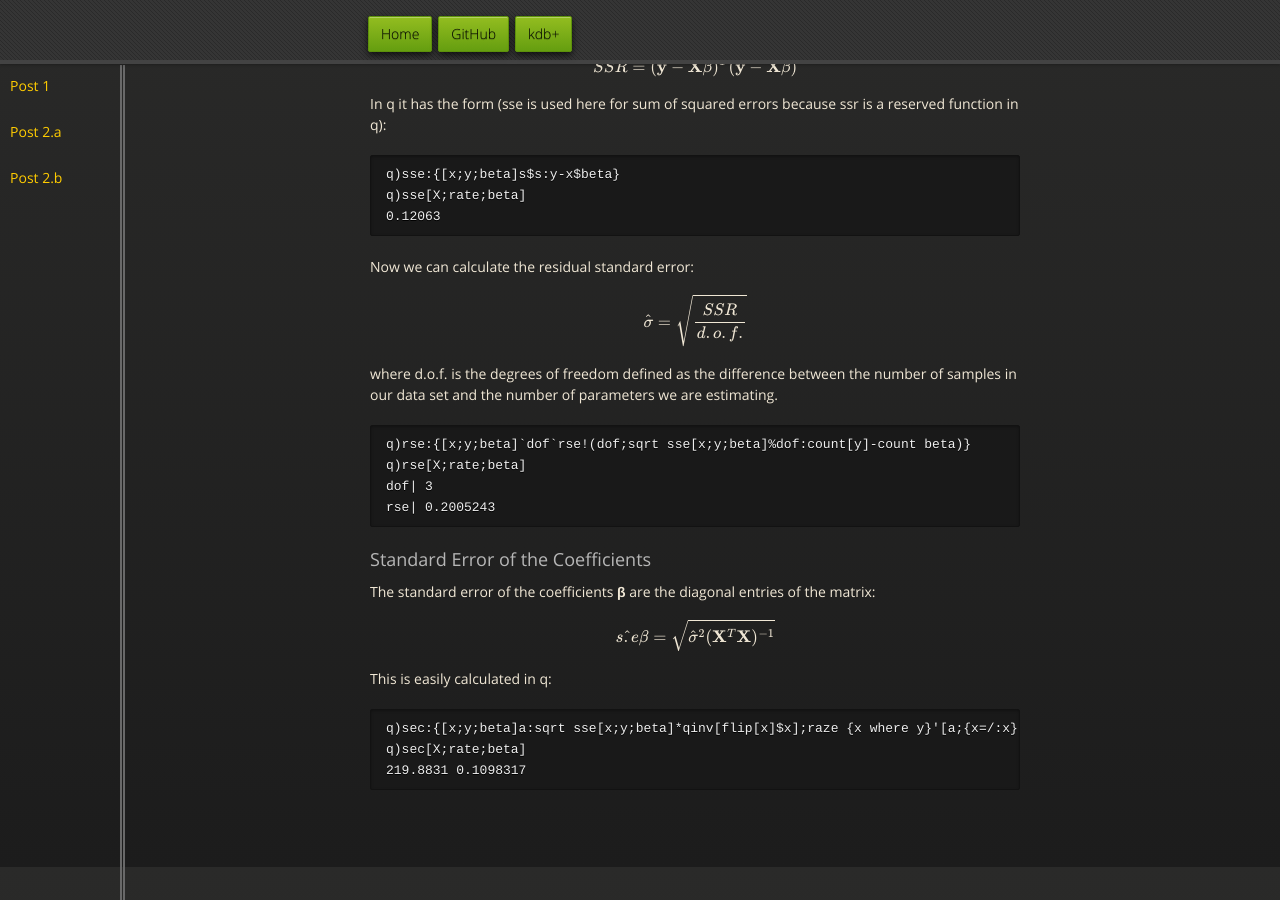
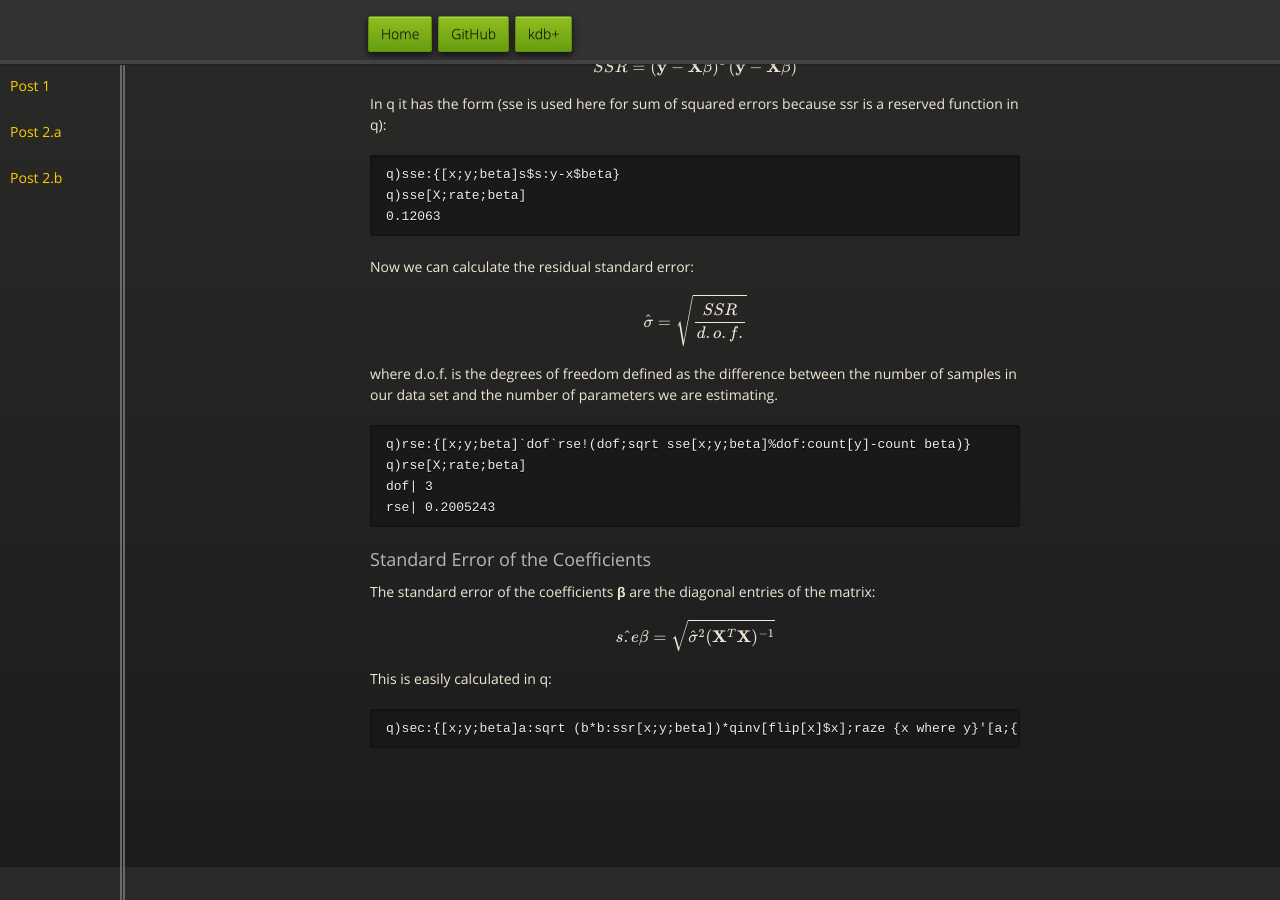
Before and after one commit to jpneill/jpneill.github.io, a Jekyll site: the page posts/Lin_Reg_b.html, which Jekyll copies as it is, in a window 1280 px wide and 900 px high, scrolled down 1833 px. Built offline with Jekyll 4.4.1, drawn with Linux system fonts in a browser that asks for light colours; nearby versions of some CDN libraries; formulas are drawn with MathJax 3.

Commit message:
Fix sec definition

```diff
--- a/posts/Lin_Reg_b.html
+++ b/posts/Lin_Reg_b.html
@@ -130,9 +130,7 @@ rse| 0.2005243</code></pre>
         $$\hat{s.e}\beta=\sqrt{\hat{\sigma}^2(\mathbf{X}^T\mathbf{X})^{-1}}$$
         This is easily calculated in q:</p>
 
-<pre><code>q)sec:{[x;y;beta]a:sqrt sse[x;y;beta]*qinv[flip[x]$x];raze {x where y}'[a;{x=/:x}til count a]}
-q)sec[X;rate;beta]
-219.8831 0.1098317</code></pre>
+<pre><code>q)sec:{[x;y;beta]a:sqrt (b*b:ssr[x;y;beta])*qinv[flip[x]$x];raze {x where y}'[a;{x=/:x}til count a]}</code></pre>
 
       </section>
     </div>
```
